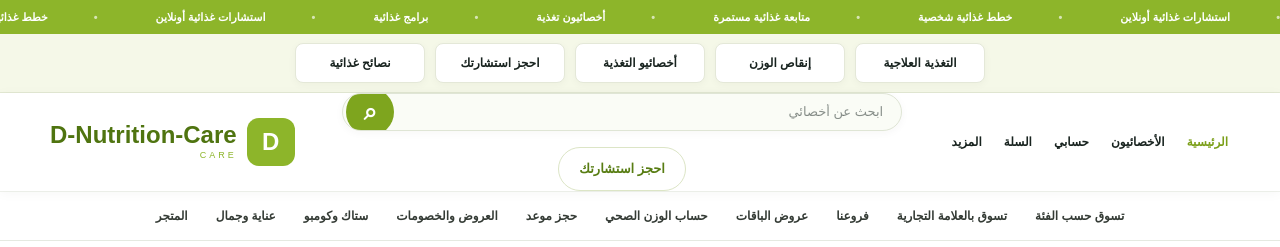
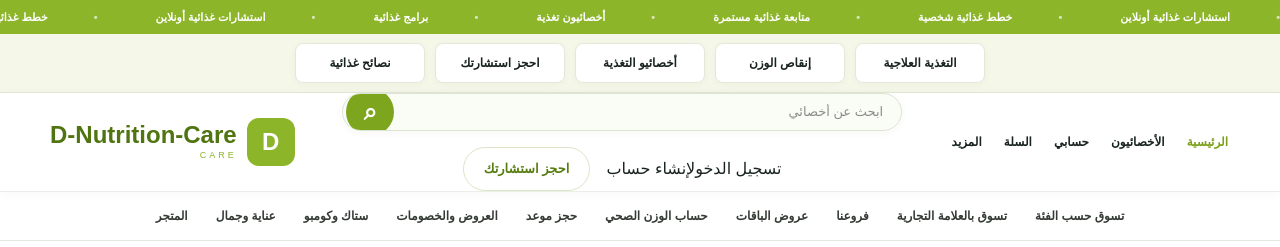
Before and after one commit to khaled19961/-D-Nutrition-Care, a Next.js app: page / in a window 1280 px wide. Shown: the top 247 px of the page. Built offline with nearby package versions, Linux system fonts and the light colour scheme; no server answers; the database is empty.

Commit message:
feat: add customer login and registration links to header

```diff
--- a/components/site-chrome.tsx
+++ b/components/site-chrome.tsx
@@ -4,6 +4,8 @@ import { createSupabaseServerClient } from "@/lib/supabase/server";
 
 export async function SiteChrome({ children }: { children: React.ReactNode }) {
   const supabase = await createSupabaseServerClient();
+  const { data: claims } = await supabase.auth.getClaims();
+  const isSignedIn = Boolean(claims?.claims?.sub);
   const { data: settings } = await supabase.from("site_settings").select("setting_key,setting_value");
   const values = Object.fromEntries((settings ?? []).map((item) => [item.setting_key, typeof item.setting_value === "string" ? item.setting_value : JSON.stringify(item.setting_value)]));
   const siteName = values.site_name?.replace(/^"|"$/g, "") || "D-Nutrition-Care";
@@ -38,6 +40,16 @@ export async function SiteChrome({ children }: { children: React.ReactNode }) {
               <input name="q" aria-label="ابحث عن أخصائي تغذية" placeholder="ابحث عن أخصائي" />
               <button type="submit">بحث</button>
             </form>
+            <div className="header-account-links" aria-label="حساب العميل">
+              {isSignedIn ? (
+                <Link href="/dashboard" className="header-account-link">حسابي</Link>
+              ) : (
+                <>
+                  <Link href="/auth/login" className="header-account-link">تسجيل الدخول</Link>
+                  <Link href="/auth/register" className="header-account-link header-account-register">إنشاء حساب</Link>
+                </>
+              )}
+            </div>
             <Link href="/booking" className="primary-btn">احجز استشارتك</Link>
           </div>
         </div>
```
